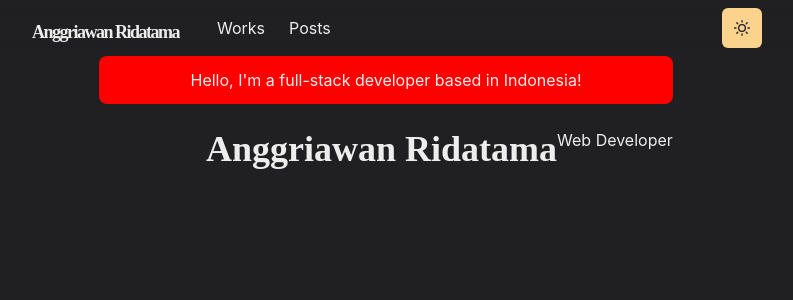
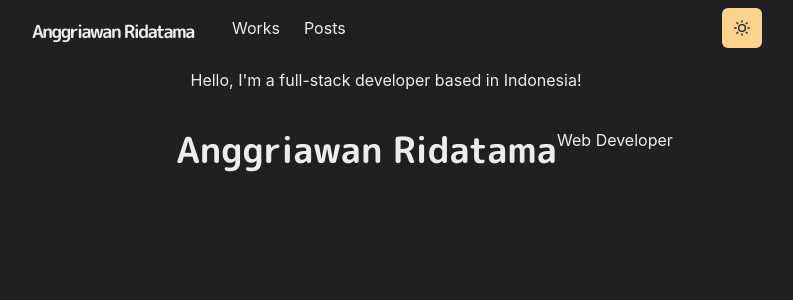
Before and after one commit to anggriawanmr/portfolio, a Next.js app: page / in a window 1280 px wide. Shown: the top 300 px of the page, without its empty margins (254-1047 px from the left). Built offline with nearby package versions, Linux system fonts and the light colour scheme.

Commit message:
Adding fonts component :sparkles:

```diff
--- /dev/null
+++ b/components/fonts.js
@@ -0,0 +1,7 @@
+const Fonts = () => (
+  <style jsx global>{`
+    @import url('https://fonts.googleapis.com/css2?family=M+PLUS+Rounded+1c:wght@300;700&display=swap');
+  `}</style>
+);
+
+export default Fonts;
--- a/pages/_app.js
+++ b/pages/_app.js
@@ -2,10 +2,12 @@ import { ChakraProvider } from '@chakra-ui/react';
 import Layout from '../components/layouts/main';
 
 import theme from '../lib/theme';
+import Fonts from '../components/fonts';
 
 const Website = ({ Component, pageProps, router }) => {
   return (
     <ChakraProvider theme={theme}>
+      <Fonts />
       <Layout router={router}>
         <Component {...pageProps} key={router.route} />
       </Layout>
--- a/pages/index.js
+++ b/pages/index.js
@@ -1,9 +1,15 @@
-import { Container, Box, Heading } from '@chakra-ui/react';
+import { Container, Box, Heading, useColorModeValue } from '@chakra-ui/react';
 
 const Page = () => {
   return (
     <Container>
-      <Box borderRadius="lg" bg="red" p={3} mb={6} align="center">
+      <Box
+        borderRadius="lg"
+        bg={useColorModeValue('')}
+        p={3}
+        mb={6}
+        align="center"
+      >
         Hello, I&apos;m a full-stack developer based in Indonesia!
       </Box>
 
```
